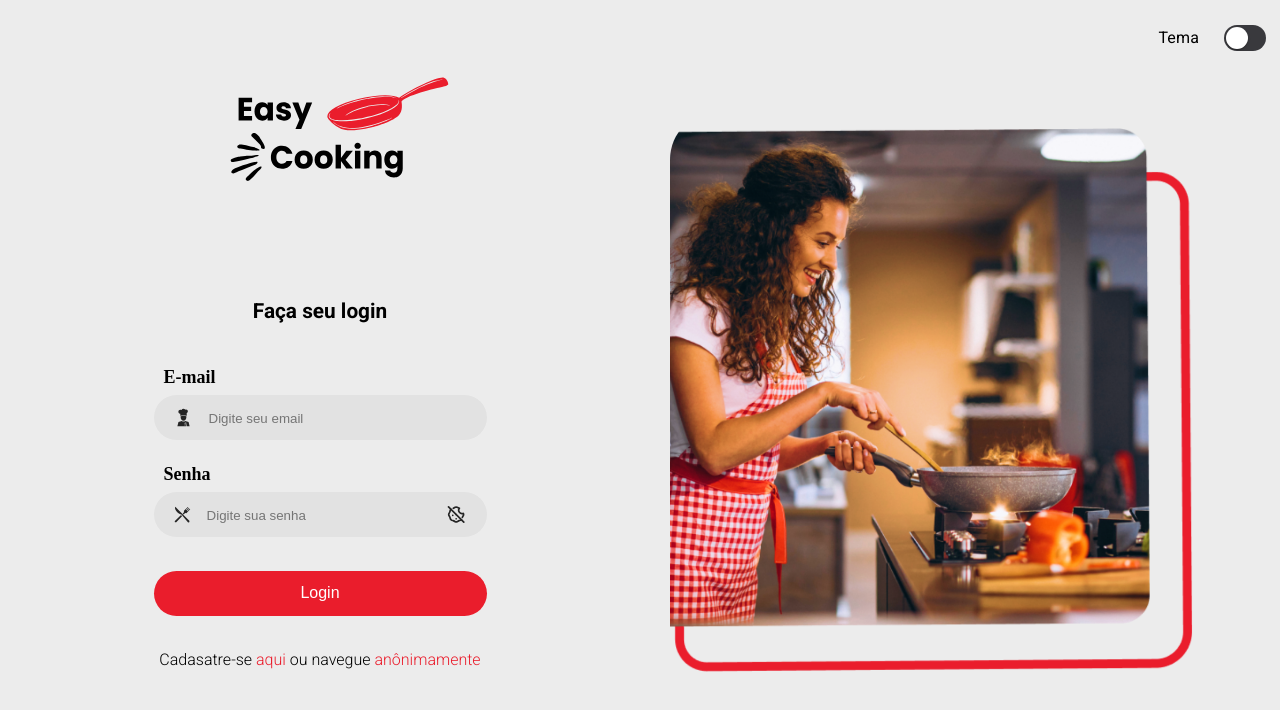
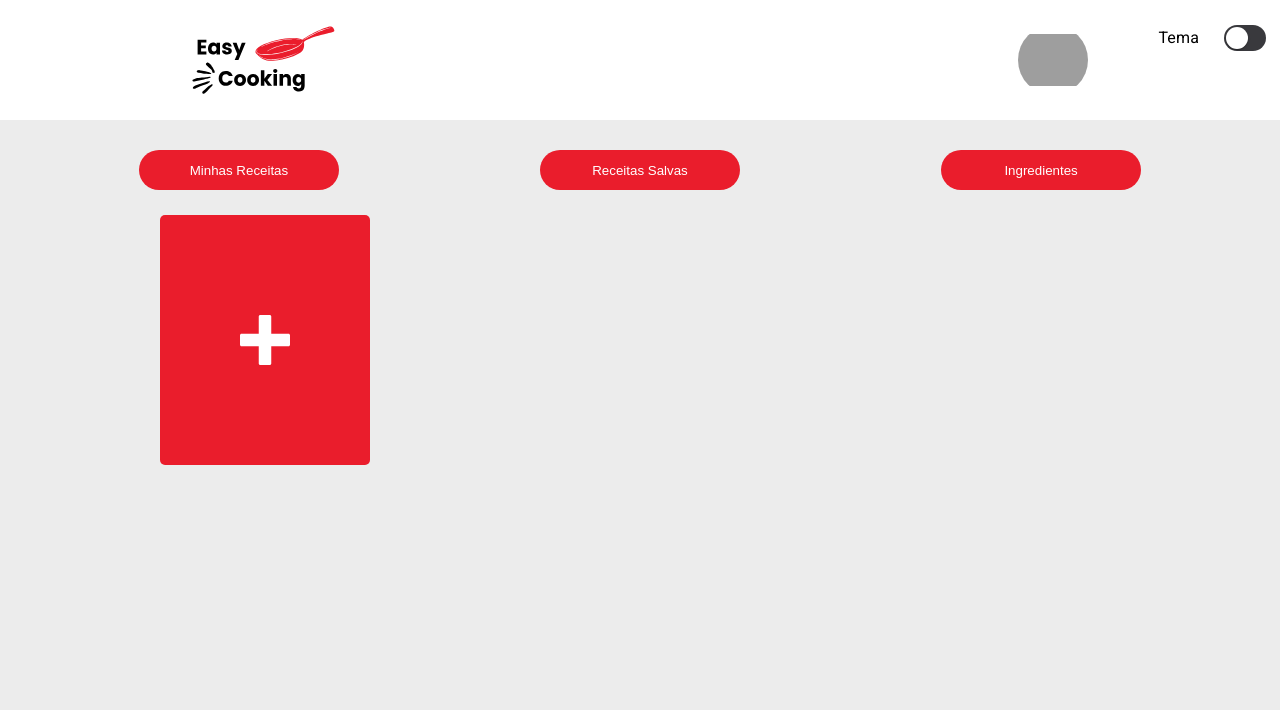
Before and after one commit to igorribeiro2022/EasyCooking, a React (Create React App) app: page /dashboard in a window 1280 px wide. Before the commit this address led to /login. Shown: the top 710 px of the page. Built offline with nearby package versions, Linux system fonts and the light colour scheme; no server answers; grey boxes are pictures that could not be loaded.

Commit message:
feat: create modal for add recipe

```diff
--- a/src/Providers/models/user/user.jsx
+++ b/src/Providers/models/user/user.jsx
@@ -11,9 +11,8 @@ export function UserProvider({ children }) {
   const [register, setRegister] = useState(false);
   const [login, setLogin] = useState(false);
   const [verify, setVerify] = useState(false);
-  const token = localStorage.getItem("@Easy:Token");
+  const [token, setToken] = useState(localStorage.getItem("@Easy:Token"))
 
-  useEffect(() => {
     async function verifyToken() {
       if (token) {
         await Api.get("/verify", {
@@ -21,12 +20,11 @@ export function UserProvider({ children }) {
             Authorization: `Bearer ${token}`,
           },
         })
-          .then(() => setVerify(true))
+          .then(() => true)
           .catch((err) => console.log(err));
       }
     }
-    verifyToken();
-  }, [<Home />]);
+
 
   async function createUser(email, password, name, callback) {
     const data = { email, password, name };
@@ -92,8 +90,10 @@ export function UserProvider({ children }) {
   }
 
   function logoutUser(callback){
-      localStorage.clear()
-      setVerify(false)
+      localStorage.removeItem("@Easy:Token")
+      localStorage.removeItem("@Easy:Id")
+      setUser(null)
+      setToken(null)
       callback('/login')
   }
 
@@ -104,7 +104,7 @@ export function UserProvider({ children }) {
   }
 
   return (
-    <UserContext.Provider value={{ user, loginUser, createUser, logoutUser,isLoggedinForDashboard, verify, isOpen, setIsOpen }}>
+    <UserContext.Provider value={{ user, loginUser, createUser, logoutUser,isLoggedinForDashboard, verifyToken, isOpen, setIsOpen }}>
       {children}
     </UserContext.Provider>
   );
--- /dev/null
+++ b/src/components/Templates/AddRecipeModal/style.js
@@ -0,0 +1,13 @@
+export const style = {
+    position: 'absolute',
+    top: '50%',
+    left: '50%',
+    transform: 'translate(-50%, -50%)',
+    width: 400,
+    bgcolor: 'background.paper',
+    border: '2px solid #000',
+    boxShadow: 24,
+    p: 4,
+    backgroundColor: `black`,
+    color: `white`,
+};
--- a/src/components/Templates/Header/index.jsx
+++ b/src/components/Templates/Header/index.jsx
@@ -12,8 +12,9 @@ import { UserContext } from "../../../Providers/models/user/user";
 
 export const Header = () => {
   const { currentTheme, themeSwitch, getOpositeTheme } = useContext(GlobalThemeContext);
-  const { verify, isOpen, setIsOpen } = useContext(UserContext);
+  const { verifyToken, isOpen, setIsOpen } = useContext(UserContext);
 
+  const [verify, setVerify] = useState(verifyToken())
 
   const navigate = useNavigate();
 
--- a/src/components/Templates/RecipeCard/index.jsx
+++ b/src/components/Templates/RecipeCard/index.jsx
@@ -1,14 +1,13 @@
 import { RecipeCardContainer } from "./style.js";
 import { useNavigate, useParams } from "react-router-dom";
 import { Rating } from "@mui/material";
-import { useState } from "react";
+import { useContext, useState } from "react";
+import { UserContext } from "../../../Providers/models/user/user.jsx";
 
 function RecipeCard({ recipe }) {
   const navigate = useNavigate();
-
-  // const { id } = useParams();
+  const { verify } = useContext(UserContext)
   const [rating, setRating] = useState(2);
-  const token = localStorage.getItem("@Easy:Token");
   const ratingAPI = recipe.rating;
 
   const handleView = () => {
@@ -20,14 +19,14 @@ function RecipeCard({ recipe }) {
         <figure className="imgFig">
           <img src={recipe.image} alt="" />
         </figure>
-        <h1 className="RecipeName">{recipe.name}</h1>
+        <p className="RecipeName">{recipe.name}</p>
 
         <button className="RecipeButton">
           {recipe.category}
         </button>
 
         <div>
-          {token !== null ? (
+          {verify ? (
             <Rating
               defaultValue={ratingAPI}
               value={rating}
--- a/src/components/Templates/UserModal/index.jsx
+++ b/src/components/Templates/UserModal/index.jsx
@@ -2,16 +2,19 @@ import {UserModalContainer} from './style';
 import {useNavigate} from 'react-router-dom';
 import { useContext } from 'react';
 import { UserContext } from "../../../Providers/models/user/user";
+import { useState } from 'react';
 
 export const UserModal = ({state,setState}) => {
 
     const navigate = useNavigate();
-    const { verify, setIsOpen } = useContext(UserContext);
+    const { verifyToken, setIsOpen } = useContext(UserContext);
     const { logoutUser } = useContext(UserContext)
-    const {isLoggedinForDashboard} = useContext(UserContext)
 
+    const [ verify, setVerify ] = useState(verifyToken)
 
-
+    function handleClick() {
+        verify? navigate("/dashboard"):navigate("/login")
+    }
 
     return (
         <UserModalContainer
@@ -28,7 +31,7 @@ export const UserModal = ({state,setState}) => {
                             }}>Home</button>
 
                             <button onClick={() => {
-                                isLoggedinForDashboard(navigate);
+                                handleClick();
                                 setIsOpen(false)
                             }}>Dashboard</button>
 
--- a/src/components/Templates/UserRecipes/index.jsx
+++ b/src/components/Templates/UserRecipes/index.jsx
@@ -1,22 +1,12 @@
-import {DashBoardRecipesContainer} from './style';
+import { useContext } from 'react';
+import { UserContext } from '../../../Providers/models/user/user';
+import {DashBoardRecipesContainer, PlusAdd} from './style';
 
-export const UserRecipes =  () => {
-
-
+export const UserRecipes =  ({onClick}) => {
+  // const { verify } = useContext(UserContext)
     return (
-      <>
-        <DashBoardRecipesContainer>
-        <div className="DashboardRecipe">
-            <img src="https://picsum.photos/200" alt=""/>
-            <p>Nome</p>
-            <span>Autor</span>
-
-        </div>
-
-        <div className="dashboardContent">
-
-        </div>
+        <DashBoardRecipesContainer onClick={onClick}>
+            <PlusAdd/>
         </DashBoardRecipesContainer>
-      </>
     )
   }
--- a/src/components/Templates/UserRecipes/style.js
+++ b/src/components/Templates/UserRecipes/style.js
@@ -1,42 +1,26 @@
 import styled from "styled-components";
+import {ImPlus} from "react-icons/im"
 
-export const DashBoardRecipesContainer = styled.header`
-display: flex;
-margin-top: 20px;
-margin-left: 30px;
-flex-direction: column;
-align-items: center;
-width: 210px;
-height: 250px;
-background-color: #fff;
-border-radius: 5px;
+export const PlusAdd = styled(ImPlus)`
+   color: white;
+   width: 50px;
+   height: 50px;
+`
 
-.DashboardRecipe{
-    display: flex;
-    flex-direction: column;
-    align-items: center;
-    width: 85%;
-   height: 100%;
- }
- .DashboardRecipe img{
-    margin-top: 20px;
-    width: 120px;
-    height: 130px;
+export const DashBoardRecipesContainer = styled.main`
+   display: flex;
+   flex-direction: column;
+   align-items: center;
+   justify-content: center;
+   width: 210px;
+   height: 250px;
+   background-color: #EA1D2C;
+   border-radius: 5px;
+   cursor: pointer;
 
 
- }
- .DashboardRecipe p{
-    margin-top: 30px;
-    margin-right: 90px;
-    font-size: 18px;
-    font-weight: bold;
-
- }
- .DashboardRecipe span{
-    margin-top: 10px;
-    margin-left: 120px;
-    font-size: 14px;
-    font-weight: 400;
-
-}
+   :hover {
+      transition: all .3s;
+      filter: brightness(1.5);
+   }
 `;
--- a/src/pages/dashboard/index.jsx
+++ b/src/pages/dashboard/index.jsx
@@ -4,18 +4,34 @@ import { UserRecipes } from "../../components/Templates/UserRecipes";
 import { UserContext } from "../../Providers/models/user/user.jsx";
 import { useContext, useEffect } from "react";
 import { useNavigate } from "react-router-dom";
+import { Modal } from "@mui/material";
+import Box from '@mui/material/Box';
+import { useState } from "react";
+import { style } from "../../components/Templates/AddRecipeModal/style.js";
 
 function DashBoard() {
-  const { verify } = useContext(UserContext);
+  const { verifyToken } = useContext(UserContext);
   let navigate = useNavigate();
+  const [open, setOpen] = useState(false);
 
   useEffect(() => {
-    if (!verify) {
+     const teste = async () => {
+      const algumaCoisa = await verifyToken()
+      console.log(algumaCoisa);
+       if (algumaCoisa) {
          return navigate("/login");
        }
-  }, [verify]);
+     }
+
+  }, []);
+
+  const clickOnCard = (e) => {
+    setOpen(true)
+    console.log(e.target);
+  }
 
   return (
+    <>
       <Container>
         <div className="buttonsDiv">
           <button className="button">Minhas Receitas</button>
@@ -23,10 +39,14 @@ function DashBoard() {
           <button className="button">Ingredientes</button>
         </div>
 
-      <div className="dashboardContent">
-        <UserRecipes />
+        <div className="dashboardContent" >
+          <UserRecipes onClick={clickOnCard}/>
         </div>
+
       </Container>
+
+
+    </>
   );
 }
 
--- a/src/pages/dashboard/style.js
+++ b/src/pages/dashboard/style.js
@@ -19,21 +19,21 @@ export const Container = styled.div`
     height: 40px;
     border-radius: 40px;
     border: none;
-    background-color: #FF4444;
+    background-color: #EA1D2C;
     color: white;
-
 }
 .button:hover{
-    background-color: #EA1D2C;
+    filter: brightness(1.5);
 }
 
 .dashboardContent{
+    display: flex;
+    flex-wrap: wrap;
     background-color: ${(props) => props.theme.colorThree};
     border-radius: 5px;
     width: 75%;
     height: 550px;
     margin-top: 25px;
-
 }
 
 `;
```
Also changed, not shown: src/components/Templates/AddRecipeModal/index.jsx (added, +13 -0 lines). Lines whose indentation alone changed are shown as unchanged.
